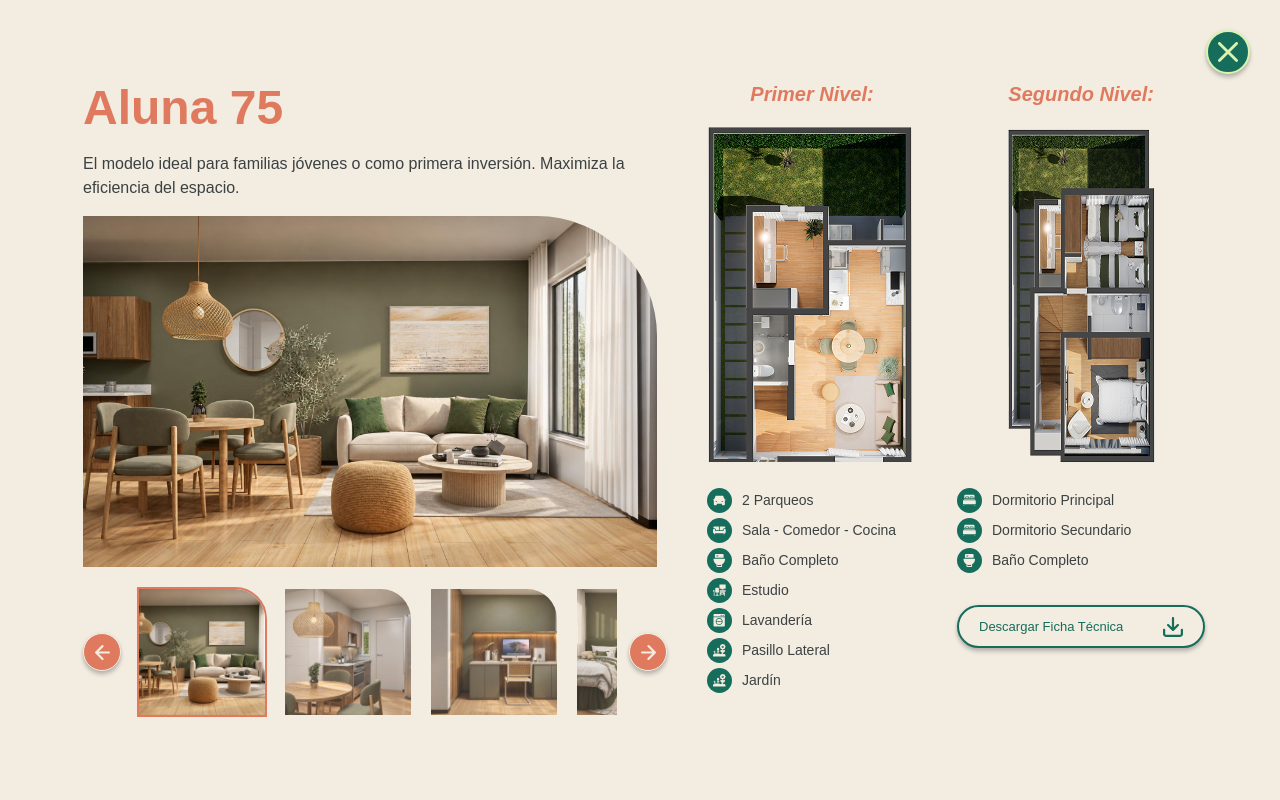
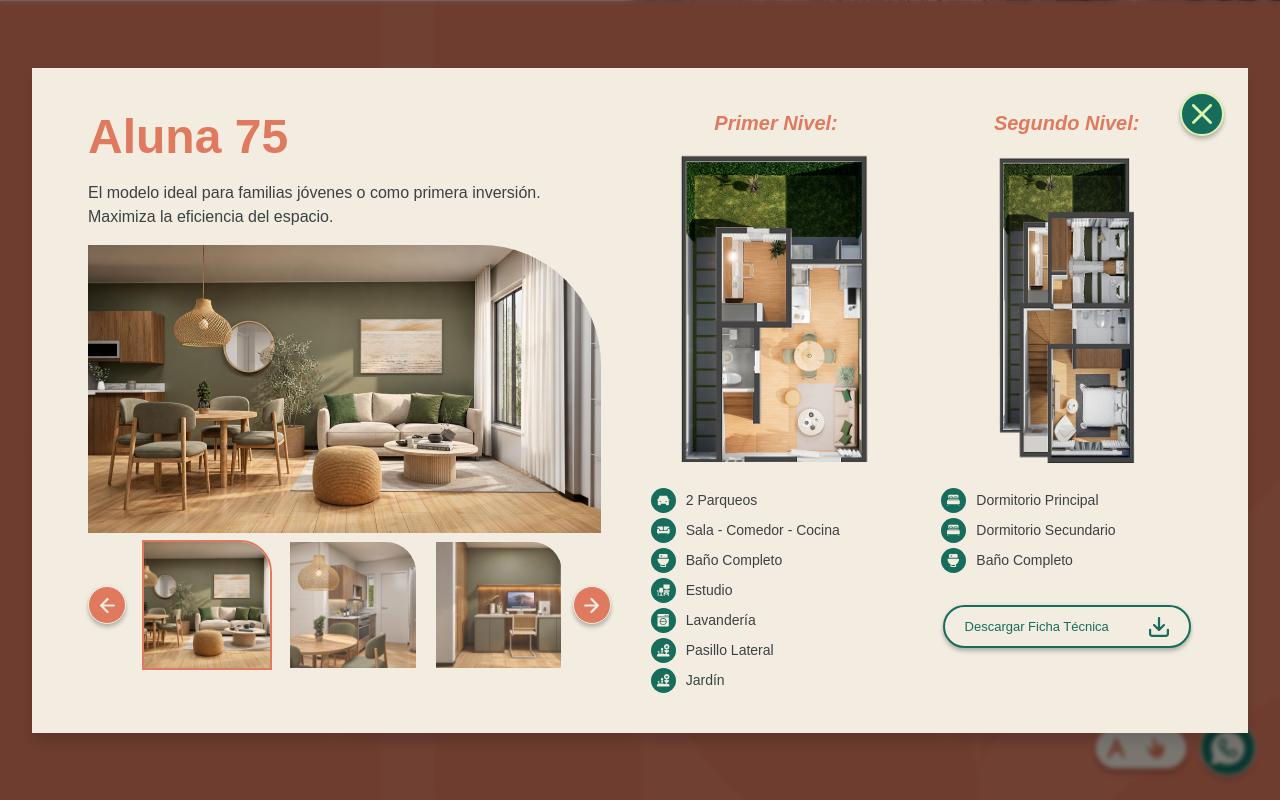
Before and after one commit to xperiencegroup/senderos-de-aluna-one-pager, a React (Vite) app: page / in a window 1280 px wide. Both pictures are taken after a click on the button 288 px from the left and 3516 px from the top of the page. Shown: the part 3116-3916 px from the top of the page. Built offline with nearby package versions, Linux system fonts and the light colour scheme.

Commit message:
fix: popup modelos

```diff
--- a/src/components/popup/model-popup.tsx
+++ b/src/components/popup/model-popup.tsx
@@ -29,7 +29,7 @@ type Caracteristica = Modelo["caracteristicas"]["nivel1"][number];
 const levelCol =
   "flex flex-col w-[280px] min-[1440px]:w-[320px] min-[1920px]:w-[360px] h-fit items-center gap-[15px] min-[1440px]:gap-[20px] max-lg:w-full max-lg:max-w-[420px] max-lg:self-center";
 const planoBox =
-  "relative flex justify-center items-center w-[210px] h-[349px] min-[1440px]:w-[250px] min-[1440px]:h-[415px] min-[1920px]:w-[290px] min-[1920px]:h-[480px] max-md:w-[180px] max-md:h-[300px]";
+  "relative flex justify-center items-center aspect-[210/349] h-[min(349px,40svh)] min-[1440px]:h-[min(415px,42svh)] min-[1920px]:h-[min(480px,44svh)] max-lg:h-[349px] max-md:h-[300px]";
 
 function Caracteristicas({ items }: { items: Caracteristica[] }) {
   return (
@@ -86,27 +86,33 @@ export default function ModelPopup({ modelo, onClose }: Props) {
   }, [onClose]);
 
   return (
+    /* overlay: clic fuera del panel cierra. En < lg el panel ocupa toda la pantalla */
     <div
       role="dialog"
       aria-modal="true"
       aria-labelledby="model-popup-title"
-      className="fixed inset-0 z-[100] flex justify-center overflow-y-auto overscroll-contain bg-beige"
+      onClick={onClose}
+      className="fixed inset-0 z-[100] flex justify-center items-center p-[32px] min-[1920px]:p-[48px] bg-black/50 backdrop-blur-[2px] max-lg:p-0"
     >
-      {/* close button: esquina superior derecha de la pantalla */}
+      {/* panel */}
+      <div
+        onClick={(e) => e.stopPropagation()}
+        className="relative flex items-center w-full max-w-[1366px] min-[1440px]:max-w-[1500px] min-[1920px]:max-w-[1700px] max-h-full max-lg:overflow-y-auto max-lg:overscroll-contain bg-beige px-[56px] min-[1440px]:px-[72px] py-[min(48px,5svh)] drop-shadow-xl max-lg:h-full max-lg:max-h-none max-lg:items-start max-lg:px-[20px] max-lg:pt-[72px] max-lg:pb-[48px] md:max-lg:px-[48px]"
+      >
+        {/* close button: esquina superior derecha del panel */}
         <button
           ref={closeRef}
           onClick={onClose}
           aria-label="Cerrar"
-        className="group fixed right-[30px] top-[30px] max-md:right-[16px] max-md:top-[16px] z-10 flex size-[44px] min-[1440px]:size-[52px] justify-center items-center bg-proposito border-2 border-horizonte drop-shadow rounded-full transition-colors duration-100 hover:cursor-pointer hover:opacity-60 active:opacity-100 active:bg-horizonte active:border-proposito"
+          className="group absolute right-[24px] top-[24px] max-md:fixed max-md:right-[16px] max-md:top-[16px] z-10 flex size-[44px] min-[1440px]:size-[52px] justify-center items-center bg-proposito border-2 border-horizonte drop-shadow rounded-full transition-colors duration-100 hover:cursor-pointer hover:opacity-60 active:opacity-100 active:bg-horizonte active:border-proposito"
         >
           <CloseIcon className="size-[20px] min-[1440px]:size-[24px] text-horizonte group-active:text-proposito" />
         </button>
 
-      <div className="relative flex items-center min-h-full w-full max-w-[1366px] min-[1440px]:max-w-[1600px] min-[1920px]:max-w-[1800px] px-[83px] min-[1440px]:px-[100px] py-[54px] max-lg:items-start max-lg:px-[20px] max-lg:pt-[72px] max-lg:pb-[48px] md:max-lg:px-[48px]">
         {/* content */}
         <div className="flex w-full justify-between items-start gap-[40px] max-lg:flex-col max-lg:items-stretch">
-          {/* title, description and carrusel */}
-          <div className="flex flex-col w-[584px] min-[1440px]:w-[680px] min-[1920px]:w-[800px] max-lg:w-full shrink-0 gap-[16px] min-[1440px]:gap-[20px]">
+          {/* title, description and carrusel (cede ancho si el panel es angosto) */}
+          <div className="flex flex-col w-[584px] min-[1440px]:w-[680px] min-[1920px]:w-[800px] max-lg:w-full min-w-0 shrink gap-[16px] min-[1440px]:gap-[20px]">
             {/* title */}
             <h2
               id="model-popup-title"
@@ -120,7 +126,7 @@ export default function ModelPopup({ modelo, onClose }: Props) {
 
             {/* carrusel */}
             <div className="flex flex-col w-full gap-[16px] min-[1440px]:gap-[20px]">
-              <div className="h-[351px] min-[1440px]:h-[420px] min-[1920px]:h-[500px] max-md:h-[240px] md:max-lg:h-[380px] w-full shrink-0">
+              <div className="h-[min(351px,36svh)] min-[1440px]:h-[min(420px,38svh)] min-[1920px]:h-[min(500px,40svh)] max-lg:h-[351px] max-md:h-[240px] md:max-lg:h-[380px] w-full shrink-0">
                 <ModelCarousel
                   key={modelo.id}
                   ref={carouselRef}
@@ -129,7 +135,7 @@ export default function ModelPopup({ modelo, onClose }: Props) {
                 />
               </div>
 
-              <div className="w-full h-[138px] min-[1440px]:h-[158px] min-[1920px]:h-[178px] max-md:h-[96px]">
+              <div className="w-full h-[min(138px,14svh)] min-[1440px]:h-[min(158px,14svh)] min-[1920px]:h-[min(178px,15svh)] max-lg:h-[138px] max-md:h-[96px]">
                 <ModelThumbnails
                   key={modelo.id}
                   images={modelo.images}
```
Lines whose indentation alone changed are shown as unchanged.
